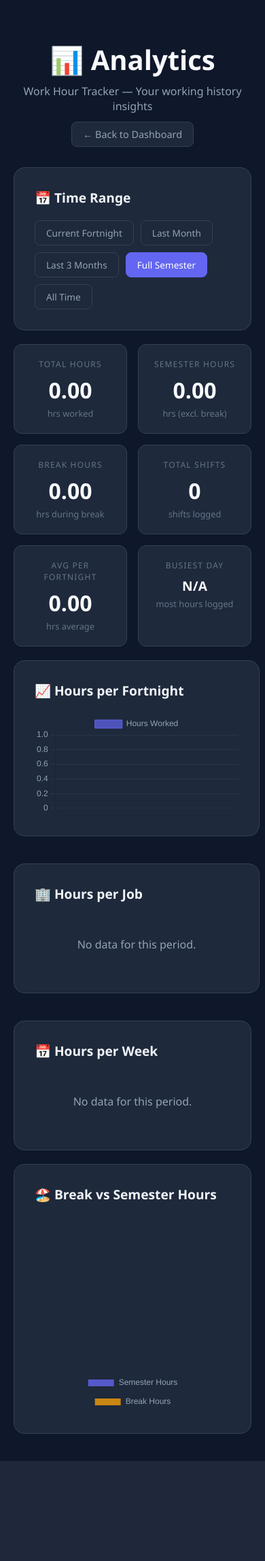
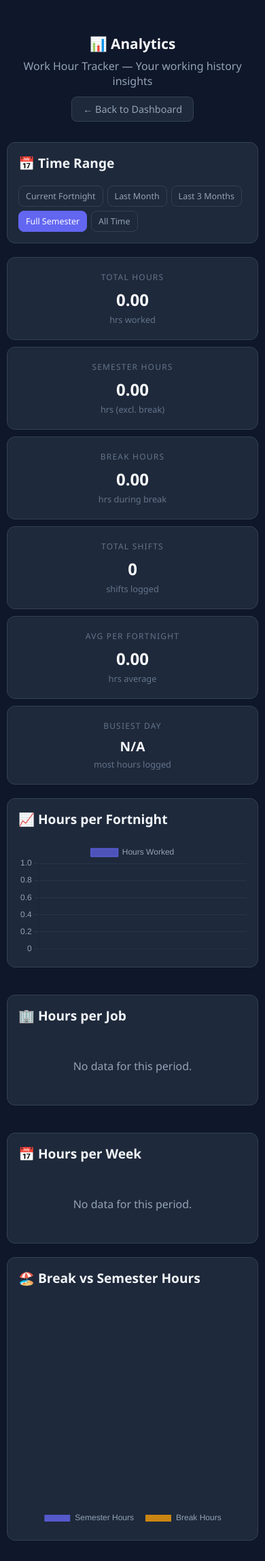
Before and after one commit to sandalu/work-hour-tracker, a Flask app: page /analytics in a window 390 px wide. Shown: the whole page at 68% size. Before the commit the page ends 2149 px from the top, so only its background shows below. Run offline with Flask 3, Linux system fonts and the light colour scheme.

Commit message:
Production ready: disable debug mode, add error pages, mobile responsive, polish README

```diff
--- a/src/app.py
+++ b/src/app.py
@@ -344,5 +344,13 @@ def analytics():
         chart_data=chart_data
     )
 
+@app.errorhandler(404)
+def page_not_found(e):
+    return render_template('404.html'), 404
+
+@app.errorhandler(500)
+def internal_error(e):
+    return render_template('500.html'), 500
+
 if __name__ == '__main__':
-    app.run(host='0.0.0.0', port=5000, debug=True)
+    app.run(host='0.0.0.0', port=5000, debug=False)
--- a/static/style.css
+++ b/static/style.css
@@ -751,3 +751,136 @@ input[type="date"]:focus {
         grid-template-columns: 1fr;
     }
 }
+
+/* ── Mobile Responsive ───────────────────────────────────────── */
+@media (max-width: 768px) {
+
+    body {
+        padding: 10px;
+    }
+
+    .container {
+        padding: 0;
+    }
+
+    .header h1 {
+        font-size: 1.6rem;
+    }
+
+    /* Stack main layout vertically */
+    .main-layout {
+        grid-template-columns: 1fr;
+    }
+
+    .right-column {
+        position: static;
+    }
+
+    /* Stack stats vertically */
+    .stats {
+        grid-template-columns: repeat(3, 1fr);
+        gap: 8px;
+    }
+
+    .stat h2 {
+        font-size: 1.4rem;
+    }
+
+    /* Fortnight nav */
+    .fortnight-nav {
+        padding: 8px;
+    }
+
+    .fortnight-period {
+        font-size: 0.8rem;
+    }
+
+    /* Cards */
+    .card {
+        padding: 16px;
+        border-radius: 12px;
+    }
+
+    /* Table scroll on mobile */
+    .card table {
+        display: block;
+        overflow-x: auto;
+        white-space: nowrap;
+    }
+
+    /* Form inputs full width */
+    .form-group input {
+        font-size: 16px;
+    }
+
+    /* Analytics summary */
+    .analytics-summary {
+        grid-template-columns: repeat(2, 1fr);
+        gap: 10px;
+    }
+
+    .summary-value {
+        font-size: 1.5rem;
+    }
+
+    /* Charts full width */
+    .charts-row {
+        grid-template-columns: 1fr;
+    }
+
+    /* Range buttons wrap */
+    .range-buttons {
+        gap: 6px;
+    }
+
+    .range-btn {
+        font-size: 0.78rem;
+        padding: 6px 10px;
+    }
+
+    /* Break toggle */
+    .break-toggle-container {
+        flex-direction: row;
+        gap: 8px;
+    }
+
+    /* History header */
+    .history-header {
+        flex-direction: column;
+        align-items: flex-start;
+        gap: 10px;
+    }
+
+    /* Mode buttons */
+    .mode-buttons {
+        flex-wrap: wrap;
+    }
+
+    /* Time inputs */
+    .time-inputs {
+        gap: 8px;
+    }
+
+    /* Calendar */
+    .cal-day {
+        font-size: 0.75rem;
+    }
+
+    .cal-header {
+        font-size: 0.65rem;
+    }
+}
+
+@media (max-width: 400px) {
+    .stats {
+        grid-template-columns: 1fr;
+    }
+
+    .analytics-summary {
+        grid-template-columns: 1fr;
+    }
+
+    .header h1 {
+        font-size: 1.3rem;
+    }
+}
```
Also changed, not shown: templates/404.html (added, +22 -0 lines), templates/500.html (added, +22 -0 lines), README.md.
